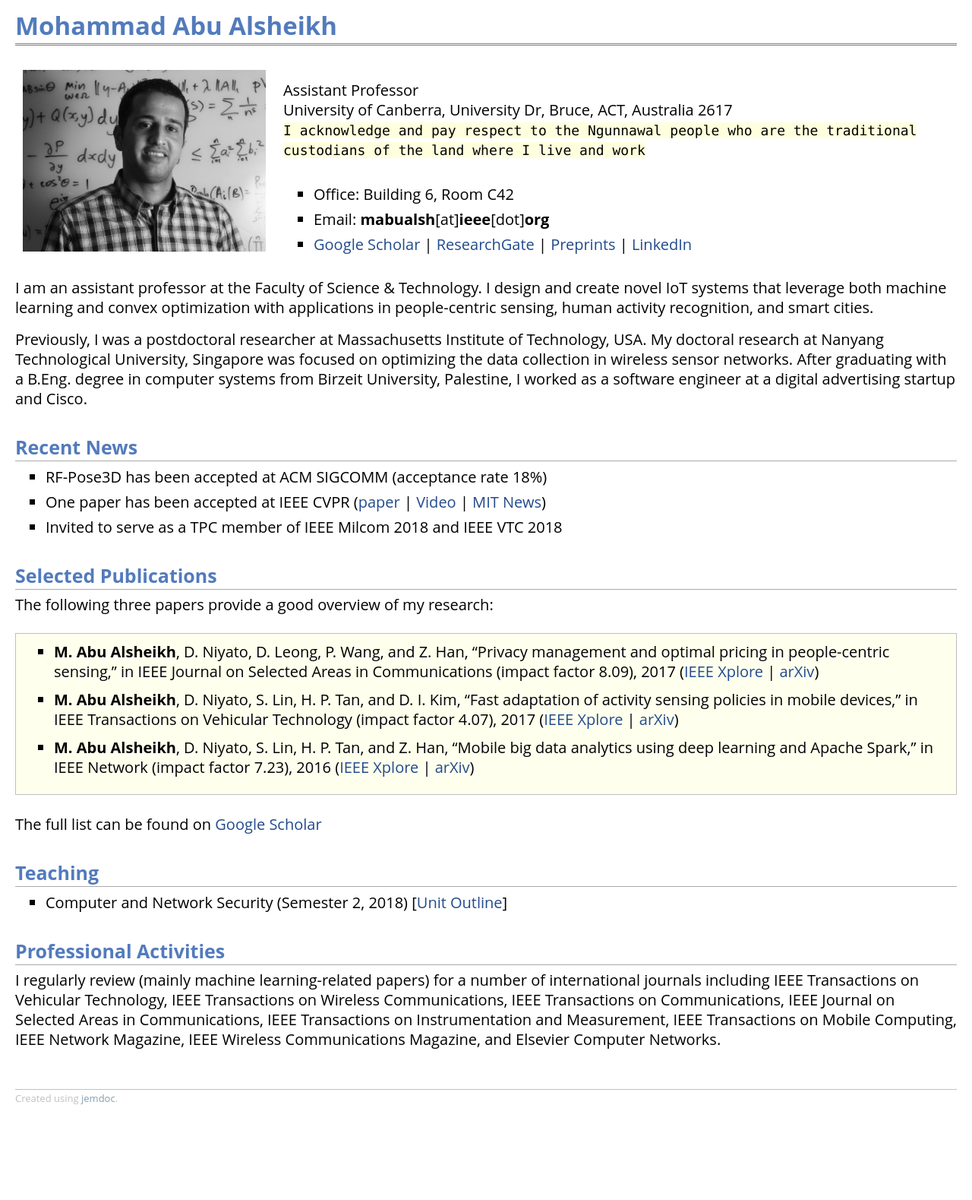
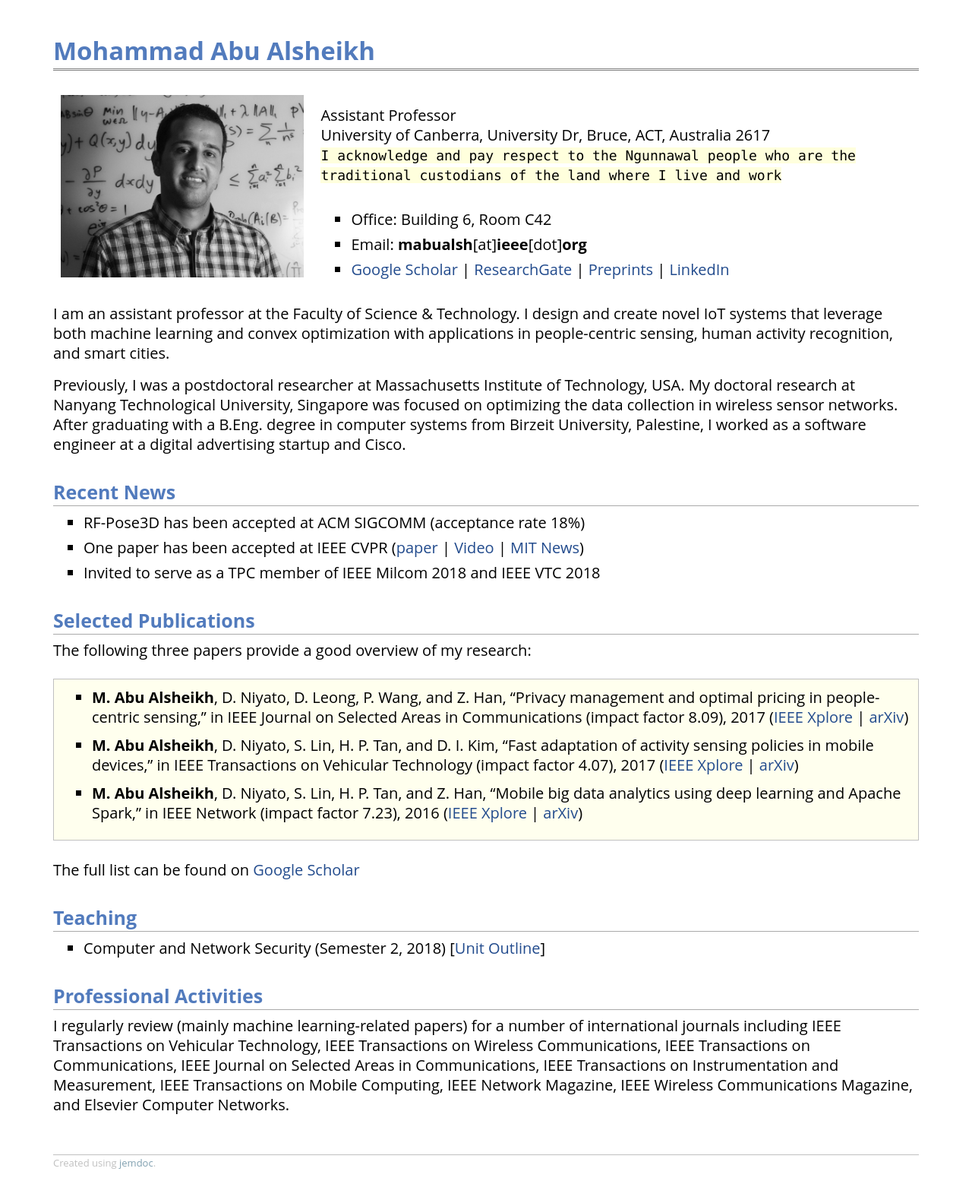
Before and after one commit to mabualsh/mabualsh.github.io, a PHP site: page /index.html in a window 1280 px wide. Shown: the whole page at 76% size. Before the commit the page ends 1453 px from the top, so only its background shows below. Run offline with PHP 8.4, Linux system fonts and the light colour scheme; some libraries are stand-ins or nearby versions.

Commit message:
Add margin

```diff
--- a/css/jemdoc.css
+++ b/css/jemdoc.css
@@ -12,7 +12,7 @@ body {
 	font-family: 'Open Sans', sans-serif;
 	font-size: 1.25em;
 	padding-bottom: 8px;
-	margin: 0;
+	margin: 50px;
     -webkit-animation-delay: 0.1s;
     -webkit-animation-name: fontfix;
     -webkit-animation-duration: 0.1s;
```
Also changed, not shown: 1 other file.
